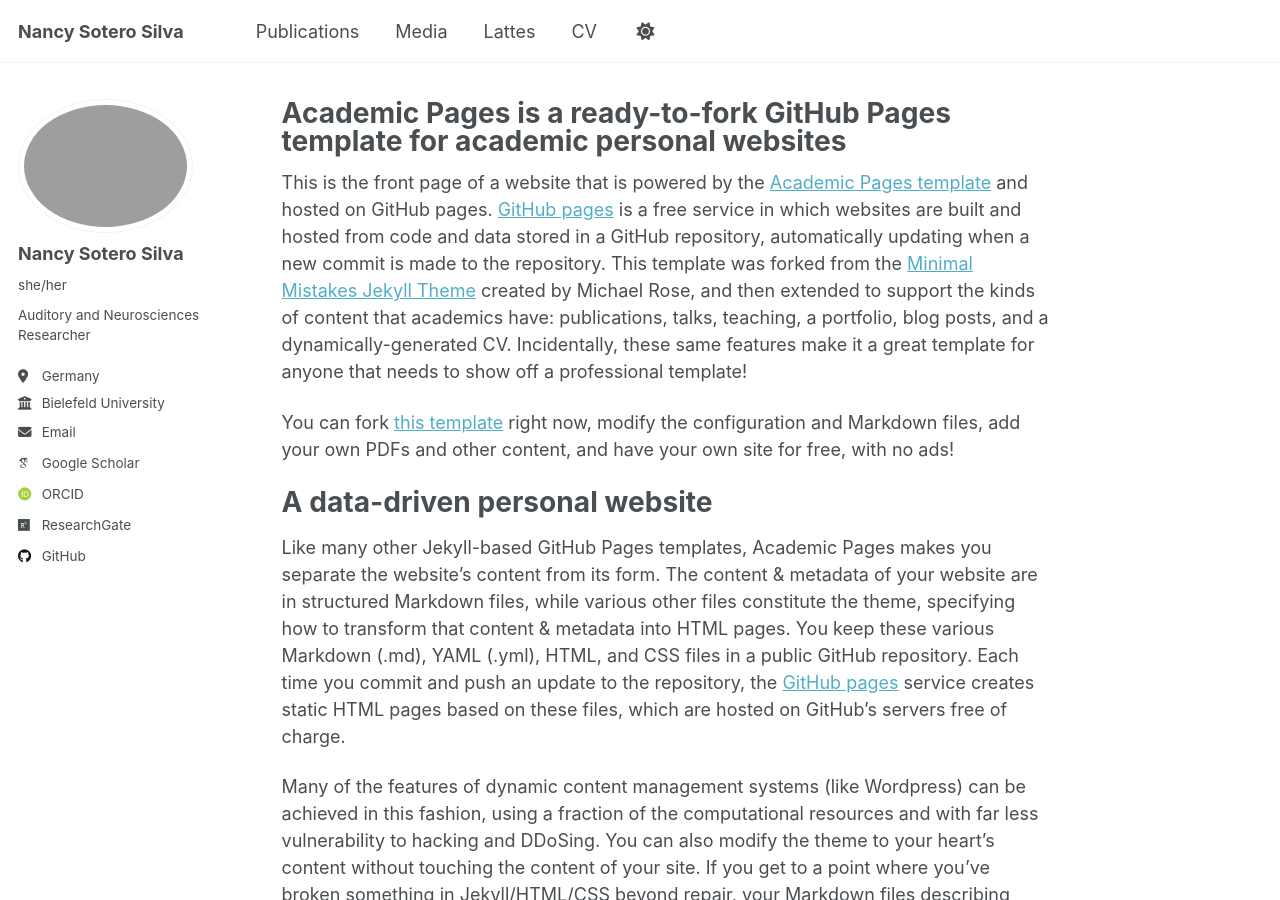
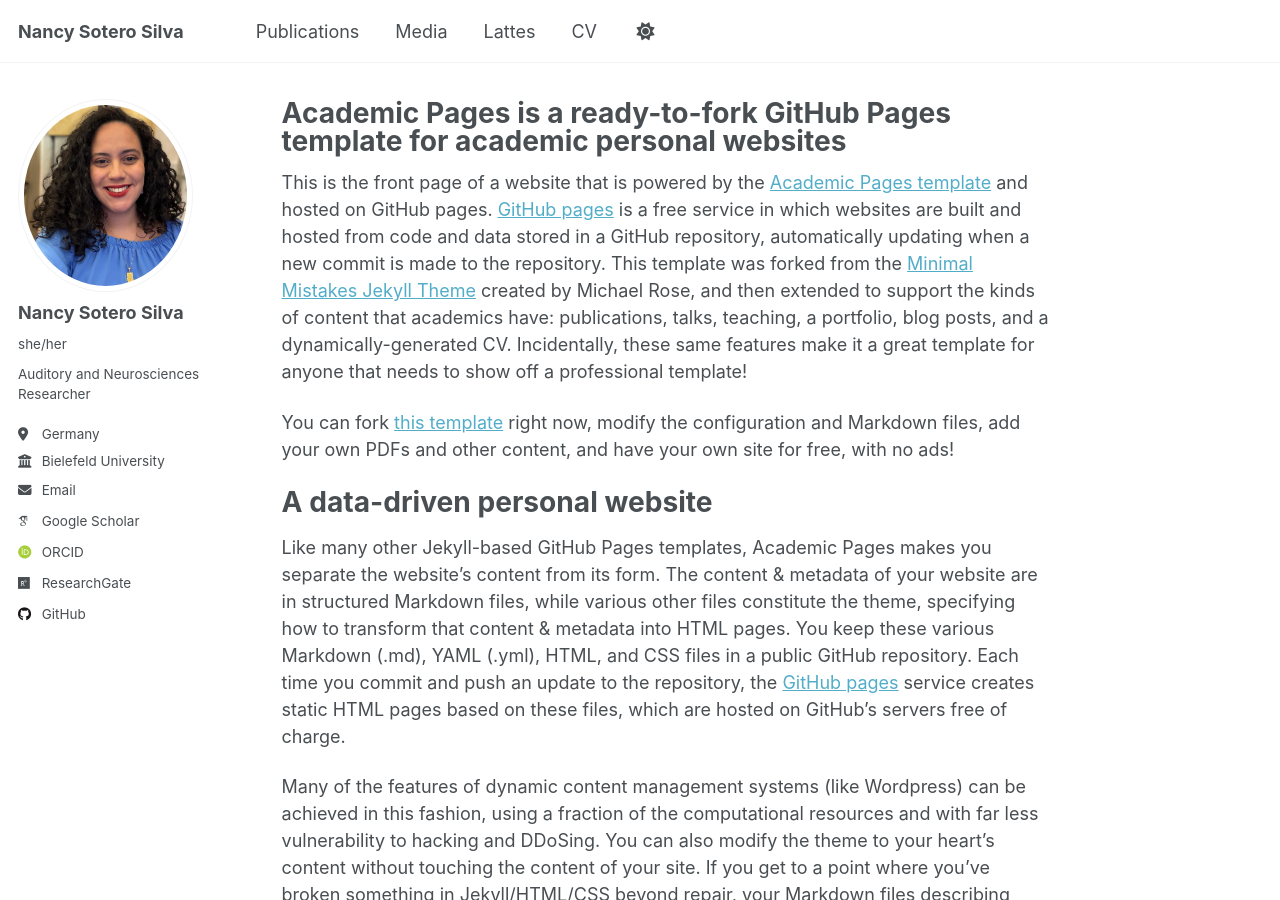
Before and after one commit to nancysotero/neuronency, a Jekyll site: the page built from _pages/about.md, in a window 1280 px wide and 900 px high. Built offline with Jekyll 4.4.1, drawn with Linux system fonts in a browser that asks for light colours; some web fonts are replaced; a script that is not in the unit is left out.

Commit message:
Update _config.yml

```diff
--- a/_config.yml
+++ b/_config.yml
@@ -22,7 +22,7 @@ repository               : "academicpages/academicpages.github.io"
 #               Additional customization can be done by editing /_includes/author-profile.html
 author:
   # Biographic information
-  avatar           : "Foto de perfil NS.jpeg"
+  avatar           : "Foto_de_perfil_NS.jpeg"
   name             : "Nancy Sotero Silva"
   pronouns         : "she/her"
   bio              : "Auditory and Neurosciences Researcher"
```
